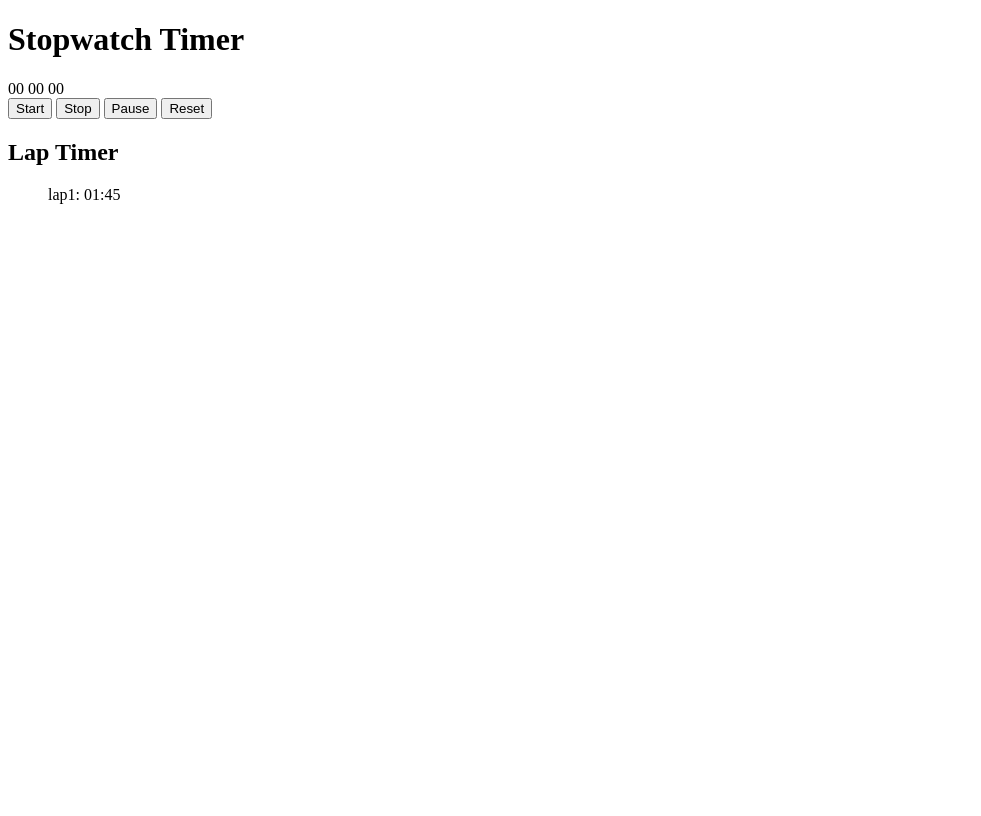
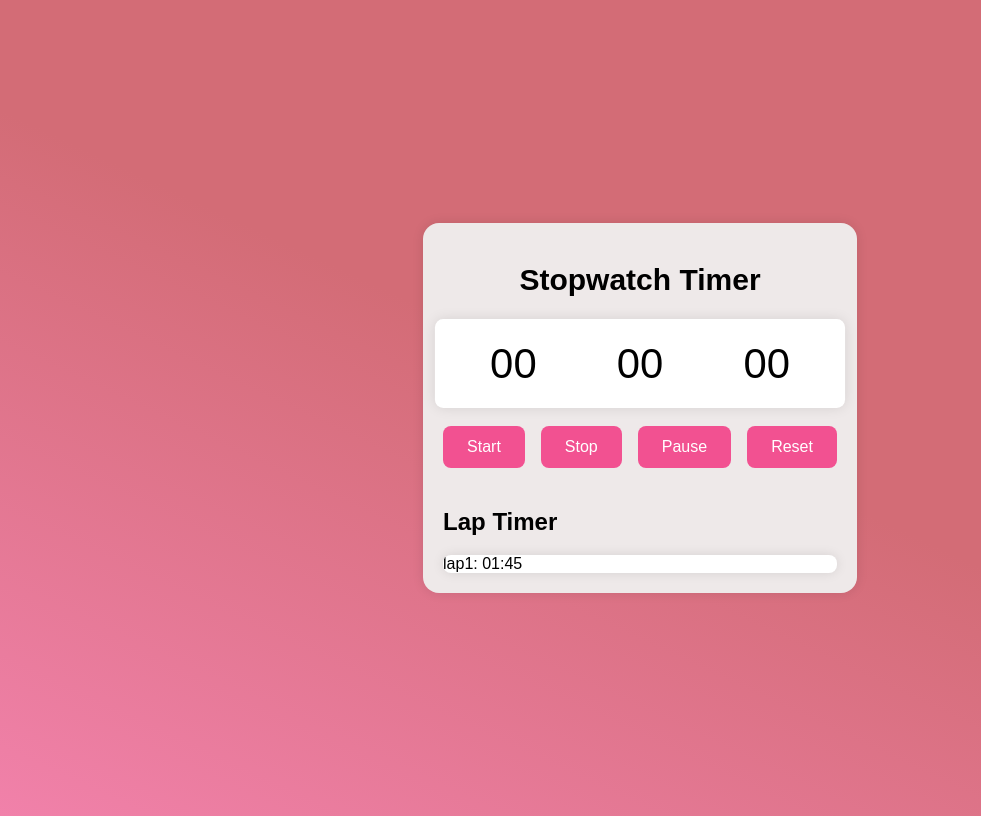
Before and after one commit to asanchez89/jsApps, a plain HTML site: page 01-Stopwatch Timer/index.html in a window 1280 px wide. Shown: the whole page, without its empty margins (0-981 px from the left). Drawn offline with Linux system fonts and the light colour scheme.

Commit message:
implementacion estilo css

```diff
--- a/01-Stopwatch Timer/index.html
+++ b/01-Stopwatch Timer/index.html
@@ -4,6 +4,7 @@
     <meta charset="UTF-8">
     <meta name="viewport" content="width=device-width, initial-scale=1.0">
     <title>Stopwatch Timer App</title>
+    <link rel="stylesheet" href="style.css">
 </head>
 <body>
     <div class="container">
--- /dev/null
+++ b/01-Stopwatch Timer/style.css
@@ -0,0 +1,107 @@
+body{
+    background: linear-gradient(25deg, #f181aa,#d36c76 50%);
+    display: flex;
+    justify-content: center;
+    align-items: center;
+    min-height: 100vh;
+    font-family: sans-serif;
+}
+
+.container{
+    background-color: #eee9e9;
+    border-radius: 16px;
+    padding: 20px;
+    box-shadow: 0 0 12px rgba(0, 0, 0, 0.1);
+    display: flex;
+    flex-direction: column;
+    align-items: center;
+}
+
+.title{
+    font-size: 30px;
+    margin-bottom: 1.5rem;
+}
+
+.stopwatch{
+    display: flex;
+    flex-direction: column;
+    align-items: center;
+    gap: 20px;
+}
+
+.timer{
+    font-size: 40px;
+    background-color: #ffffff;
+    padding: 20px;
+    border-radius: 8px;
+    box-shadow: 0 0 12px rgba(0, 0, 0, 0.1);
+    animation: pulse 1.5s infinite alternate;
+}
+
+@keyframes pulse{
+    from{
+        transform: scale(1);
+    }
+
+    to{
+        transform: scale(1.05);
+    }
+}
+
+.timer span{
+    width: 110px;
+    display: inline-block;
+    text-align: center;
+}
+
+.controls{
+    display: flex;
+    gap: 1rem;
+}
+
+button{
+    padding: 0.75rem 1.5rem;
+    font-size: 1rem;
+    background-color: #f25191;
+    color: #ffffff;
+    border: none;
+    border-radius: 8px;
+    cursor: pointer;
+    transition: background-color 0.3s ease-in-out;
+}
+
+button:hover{
+    background-color: #d72a76;
+}
+
+.lap-title{
+    font-size: 1.5rem;
+}
+
+.laps{
+    width: 100%;
+}
+
+ul{
+    list-style-type: none;
+    padding: 0;
+    margin: 0;
+    overflow-y: auto;
+    max-height: 200px;
+    background-color: #ffffff;
+    border-radius: 8px;
+    box-shadow: 0 0 12px rgba(0, 0, 0, 0.1);
+}
+
+li{
+    padding: 1rem;
+    border-bottom: 1px solid #e0e0e0;
+}
+
+li:last-child{
+    border-bottom: none;
+}
+
+li span{
+    font-weight: 700;
+}
```
